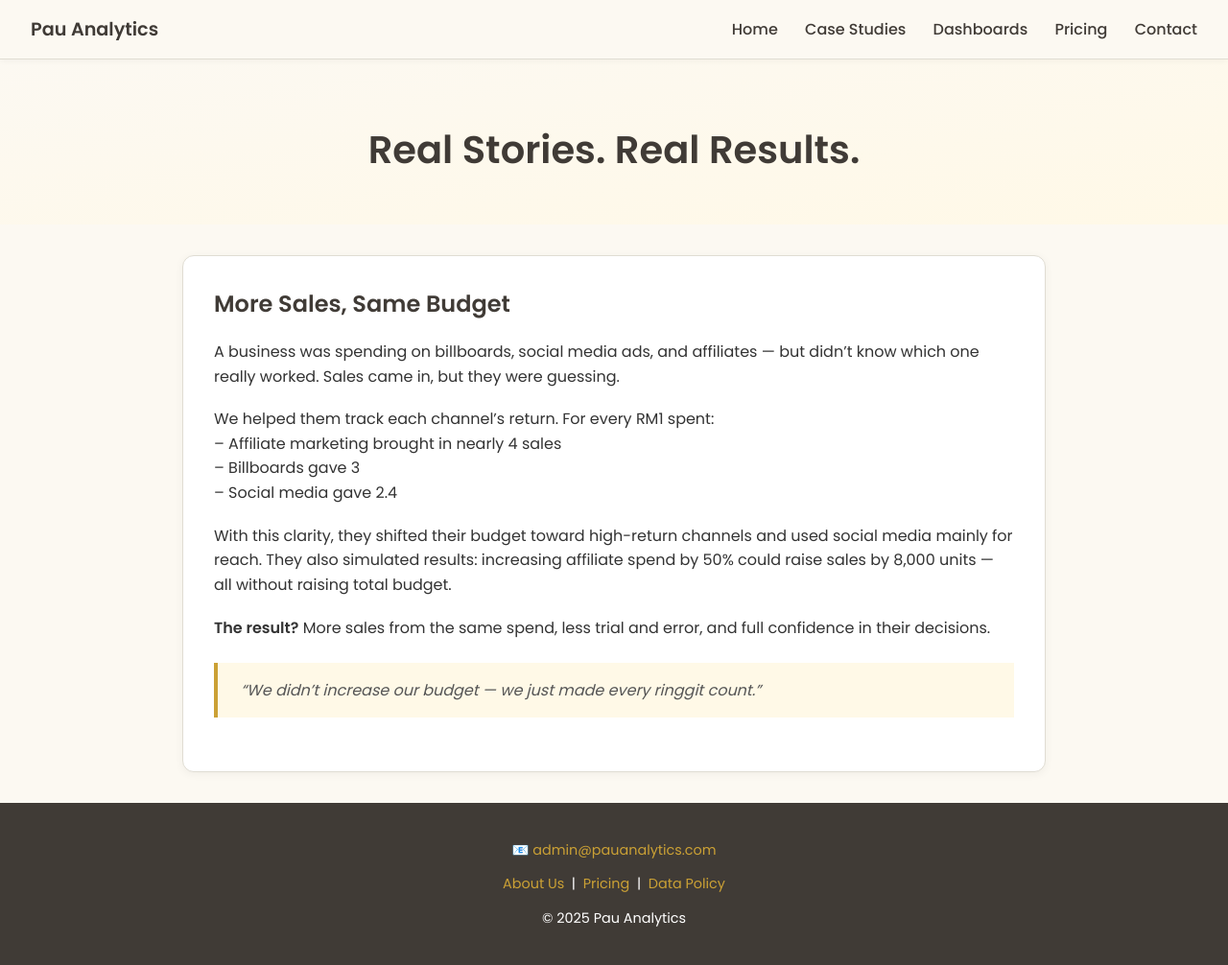
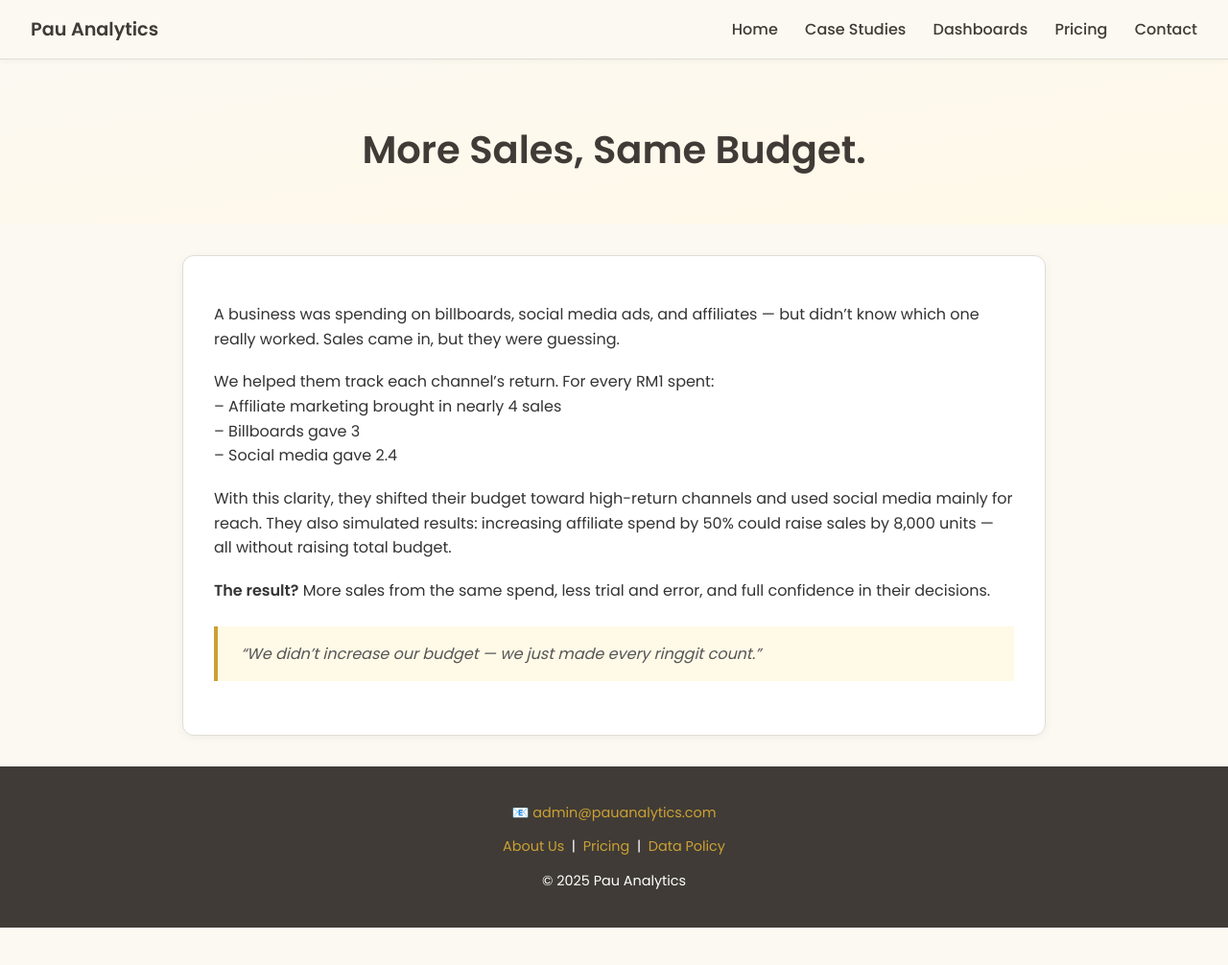
Before and after one commit to lyven81/pinnacles-learning-website, a Jekyll site: the page case-study/case-study-4.html, which Jekyll copies as it is, in a window 1280 px wide and 1006 px high. Shown: the whole window at 96% size. Built offline with Jekyll 4.4.1, drawn with Linux system fonts in a browser that asks for light colours.

Commit message:
Update case-study-4.html

```diff
--- a/case-study/case-study-4.html
+++ b/case-study/case-study-4.html
@@ -5,9 +5,9 @@
   <meta charset="UTF-8" />
   <meta name="viewport" content="width=device-width, initial-scale=1.0" />
 
-  <title>Real Stories | Pau Analytics</title>
+  <title>Pau Analytics | More Sales, Same Budget</title>
   <link href="https://fonts.googleapis.com/css2?family=Poppins:wght@400;500;600&display=swap" rel="stylesheet" />
-  <meta name="description" content="SME analytics consulting in Malaysia—dashboards for inventory forecasting, churn prediction, marketing ROI, and pricing optimization." />
+  <meta name="description" content="How the advertiser reduced costs and boosted returns." />
 
   <link rel="preconnect" href="https://fonts.googleapis.com" />
   <link rel="preconnect" href="https://fonts.gstatic.com" crossorigin />
@@ -220,12 +220,12 @@
   </div>
 
   <header>
-    <h1>Real Stories. Real Results.</h1>
+    <h1>More Sales, Same Budget.</h1>
   </header>
 
   <main class="container">
      <div class="case-card">
-      <h2>More Sales, Same Budget</h3>
+      <h2How the advertiser reduced costs and boosted returns.</h2>
       <p>
         A business was spending on billboards, social media ads, and affiliates — but didn’t know which one really worked. Sales came in, but they were guessing.
       </p>
```
